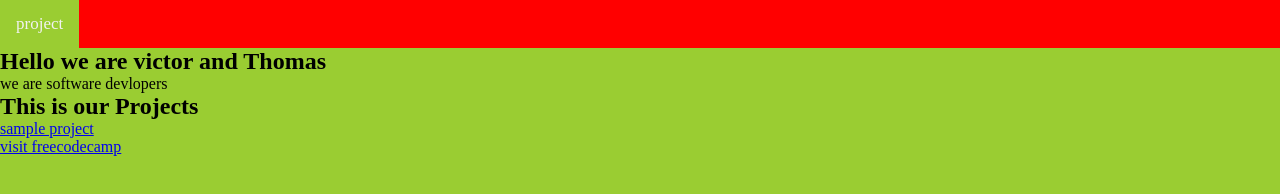
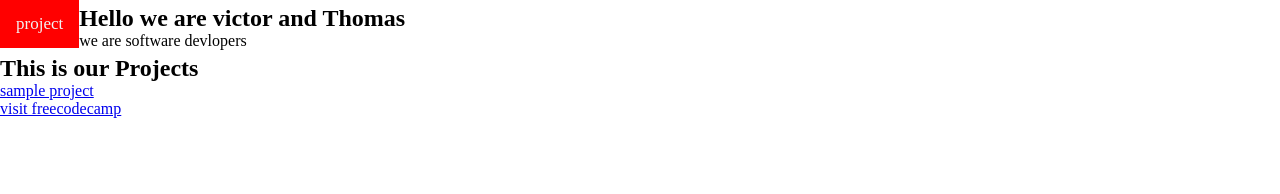
Before and after one commit to Tommy007U/Persolnal_portofolio, a plain HTML site: page index.html in a window 1280 px wide. Drawn offline with Linux system fonts and the light colour scheme.

Commit message:
nav bar design

```diff
--- a/styles.css
+++ b/styles.css
@@ -2,11 +2,11 @@
     margin: 0;
     padding: 0;
     box-sizing: border-box;
-    background-color: yellowgreen;
 }
-#navbar{
+#navbar a{
     overflow: hidden;
     background-color: red;
+    margin: 0;
 }
 #navbar a{
     float: left;
@@ -17,5 +17,6 @@
   font-size: 17px;
 }
 #welcome-section{
-    background-color: red;
+    padding: 5px;
+    margin: auto;
 }
```
Also changed, not shown: index.html (+0 -2 lines).
